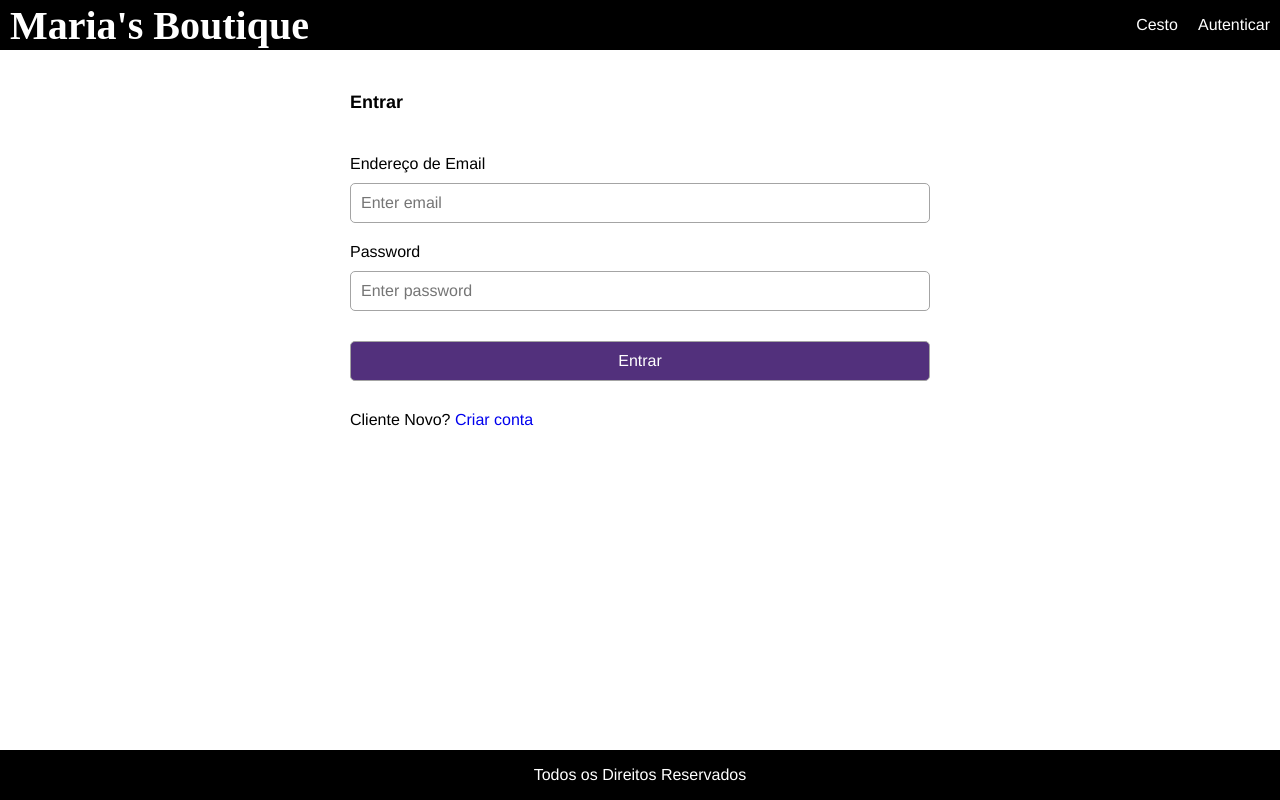
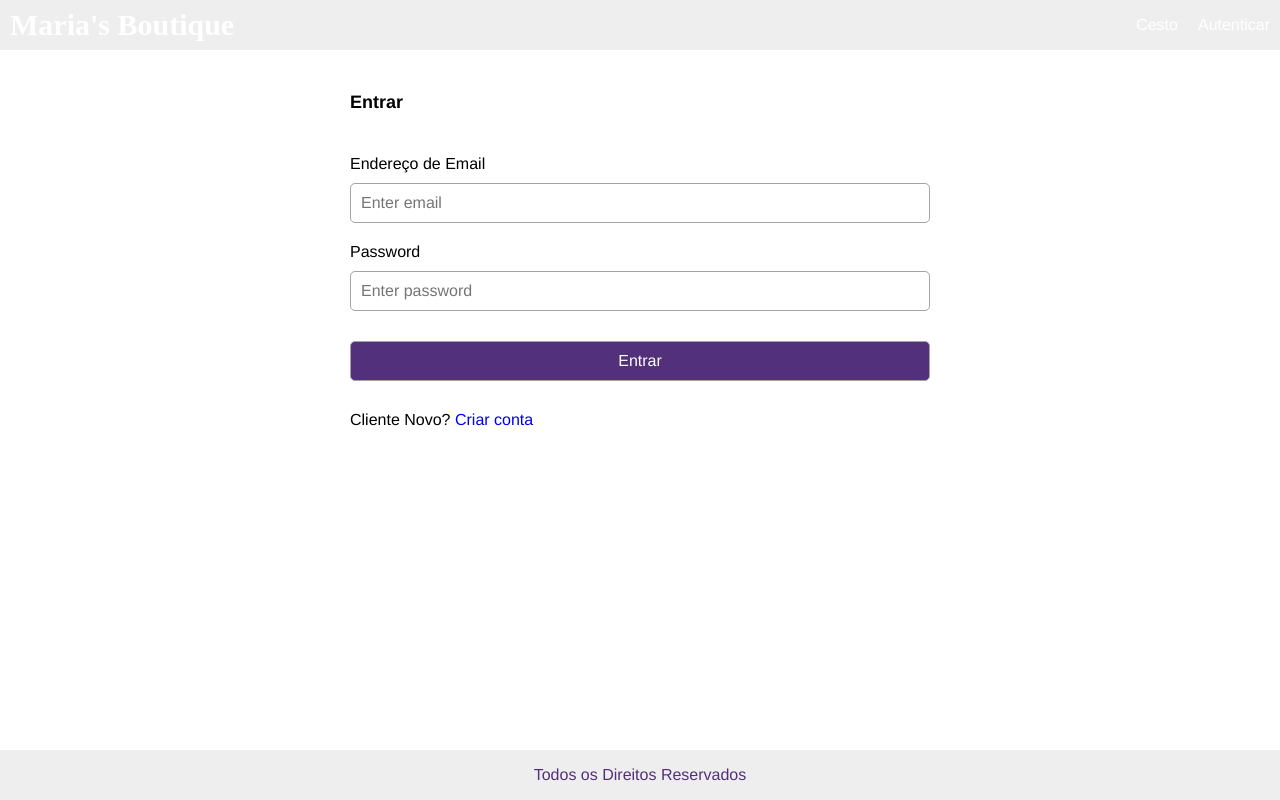
Before and after one commit to alejanglez/mariasboutique-app, a React (Create React App) app in the folder frontend/: page /signin in a window 1280 px wide. Built offline with nearby package versions, Linux system fonts and the light colour scheme.

Commit message:
changes on color

```diff
--- a/frontend/src/index.css
+++ b/frontend/src/index.css
@@ -27,7 +27,7 @@ body {
 }
 header {
   grid-area: header;
-  background-color: #000;
+  background-color: #eeeeee;
 }
 main {
   grid-area: main;
@@ -35,8 +35,8 @@ main {
 }
 footer {
   grid-area: footer;
-  background-color: #000;
-  color: #ffffff;
+  background-color: #eeeeee;
+  color: #52307c;
 }
 /* Common */
 h1 {
@@ -52,7 +52,7 @@ a {
   text-decoration: none;
 }
 a:hover {
-  color: #52307c;
+  color: #d896ff;
 }
 ul {
   padding: 0;
@@ -103,7 +103,7 @@ header a {
 a.brand {
   font-family:Sacramento;
   color: #ffffff;
-  font-size: 4rem;
+  font-size: 3rem;
   font-weight: bold;
 }
 .badge {
```
